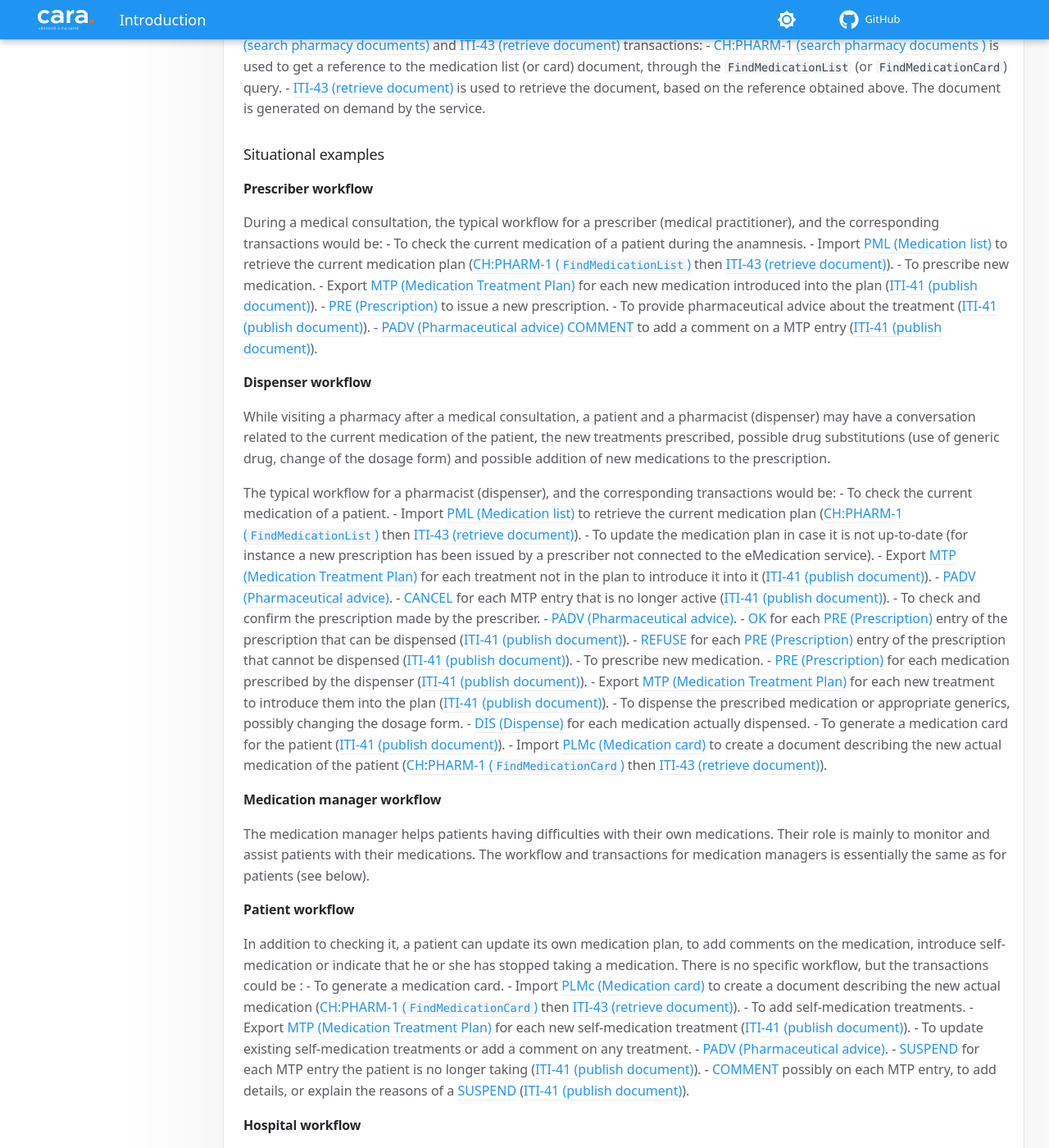
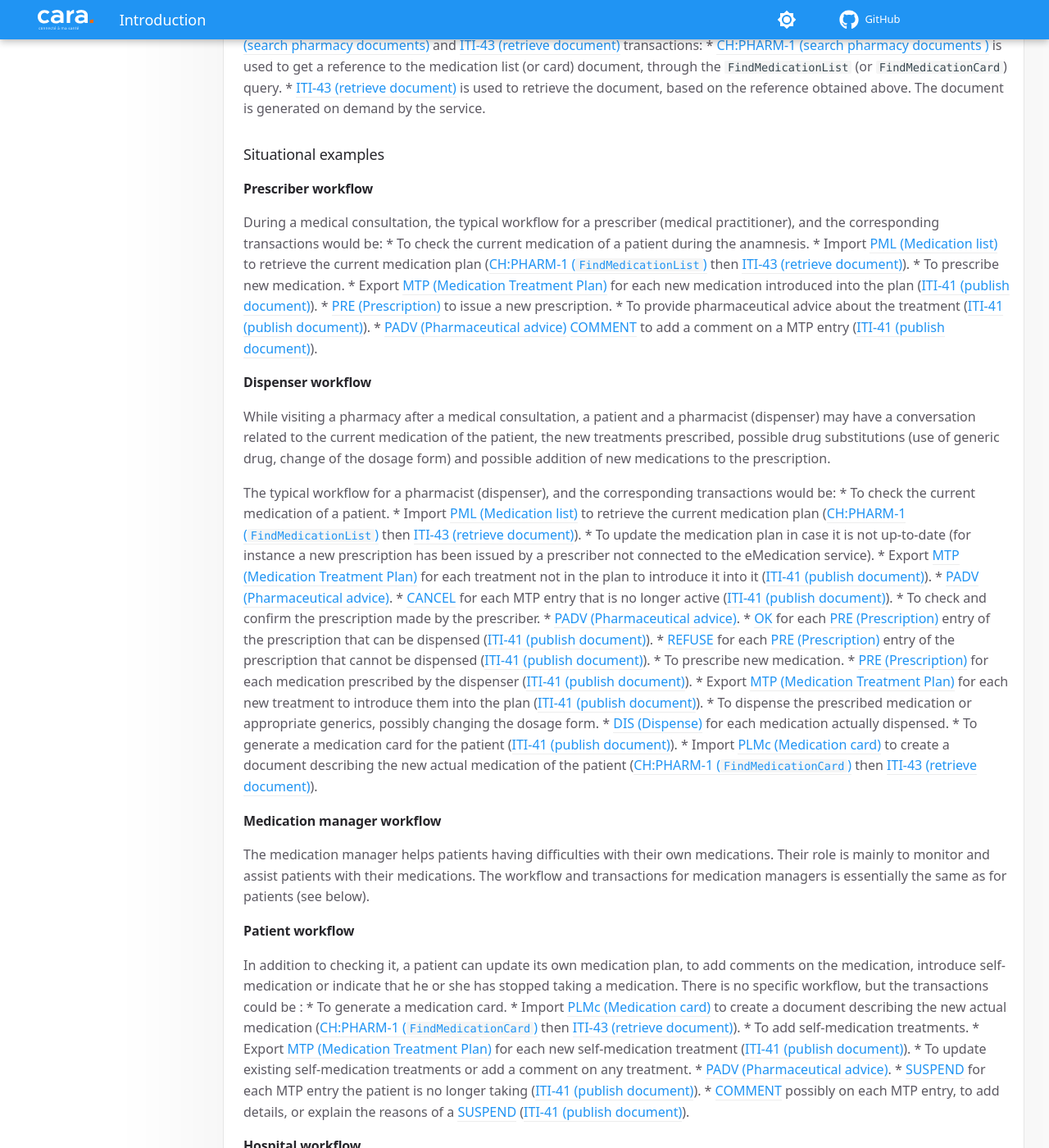
Before and after one commit to CARA-ch/emed-service-guide, an MkDocs documentation site: the page built from docs/workflows/index.md, in a window 1280 px wide and 1400 px high, scrolled down 744 px. Shown: the whole window at 82% size. Built offline with MkDocs 1.6.1 and Material for MkDocs 9.7.7, drawn with Linux system fonts in a browser that asks for light colours; comment, search, counter and statistics services are not loaded; some of the changed text lies outside the part shown.

````diff
--- a/docs/workflows/index.md
+++ b/docs/workflows/index.md
@@ -6,89 +6,89 @@ For each situation, and corresponding types of eMedication service clients, it d
 A detailed documentation on the documents is available on the [ch-emed-epr FHIR implementation guide (IG)](https://build.fhir.org/ig/CARA-ch/ch-emed-epr/index.html).
 
 The supported documents are:
-- MTP (Medication Treatment Plan) [IHE Definition](https://www.ihe.net/uploadedFiles/Documents/Pharmacy/IHE_Pharmacy_Suppl_MTP.pdf) - [ch-emed-epr IG](https://build.fhir.org/ig/CARA-ch/ch-emed-epr/document_mtp.html): introducing a treatment in the plan.
-- PRE (Prescription) [IHE Definition](https://www.ihe.net/uploadedFiles/Documents/Pharmacy/IHE_Pharmacy_Suppl_PRE.pdf) - [ch-emed-epr IG](https://build.fhir.org/ig/CARA-ch/ch-emed-epr/document_pre.html): prescribing a medication.
-- DIS (Dispense) [IHE Definition](https://www.ihe.net/uploadedFiles/Documents/Pharmacy/IHE_Pharmacy_Suppl_DIS.pdf) - [ch-emed-epr IG](https://build.fhir.org/ig/CARA-ch/ch-emed-epr/document_dis.html): dispensing a medication.
-- PADV (Pharmaceutical advice) [IHE Definition](https://www.ihe.net/uploadedFiles/Documents/Pharmacy/IHE_Pharmacy_Suppl_PADV.pdf) - [ch-emed-epr IG](https://build.fhir.org/ig/CARA-ch/ch-emed-epr/document_padv.html): modifying the state of the treatment or adding a comment.
-- PML (Medication list) [IHE Definition](https://www.ihe.net/uploadedFiles/Documents/Pharmacy/IHE_Pharmacy_Suppl_PML.pdf) - [ch-emed-epr IG](https://build.fhir.org/ig/CARA-ch/ch-emed-epr/document_pml.html): listing multiple medication entries in a single document. This document can only be retrieved from the medication service. It is not possible to publish it.
-- PMLc (Medication card) [IHE Definition](https://www.ihe.net/uploadedFiles/Documents/Pharmacy/IHE_Pharmacy_Suppl_PML.pdf) - [ch-emed-epr IG](https://build.fhir.org/ig/CARA-ch/ch-emed-epr/document_pmlc.html): listing the on-going treatments in an aggregated form. This document can only be retrieved from the medication service. It is not possible to publish it.
+* MTP (Medication Treatment Plan) [IHE Definition](https://www.ihe.net/uploadedFiles/Documents/Pharmacy/IHE_Pharmacy_Suppl_MTP.pdf) - [ch-emed-epr IG](https://build.fhir.org/ig/CARA-ch/ch-emed-epr/document_mtp.html): introducing a treatment in the plan.
+* PRE (Prescription) [IHE Definition](https://www.ihe.net/uploadedFiles/Documents/Pharmacy/IHE_Pharmacy_Suppl_PRE.pdf) - [ch-emed-epr IG](https://build.fhir.org/ig/CARA-ch/ch-emed-epr/document_pre.html): prescribing a medication.
+* DIS (Dispense) [IHE Definition](https://www.ihe.net/uploadedFiles/Documents/Pharmacy/IHE_Pharmacy_Suppl_DIS.pdf) - [ch-emed-epr IG](https://build.fhir.org/ig/CARA-ch/ch-emed-epr/document_dis.html): dispensing a medication.
+* PADV (Pharmaceutical advice) [IHE Definition](https://www.ihe.net/uploadedFiles/Documents/Pharmacy/IHE_Pharmacy_Suppl_PADV.pdf) - [ch-emed-epr IG](https://build.fhir.org/ig/CARA-ch/ch-emed-epr/document_padv.html): modifying the state of the treatment or adding a comment.
+* PML (Medication list) [IHE Definition](https://www.ihe.net/uploadedFiles/Documents/Pharmacy/IHE_Pharmacy_Suppl_PML.pdf) - [ch-emed-epr IG](https://build.fhir.org/ig/CARA-ch/ch-emed-epr/document_pml.html): listing multiple medication entries in a single document. This document can only be retrieved from the medication service. It is not possible to publish it.
+* PMLc (Medication card) [IHE Definition](https://www.ihe.net/uploadedFiles/Documents/Pharmacy/IHE_Pharmacy_Suppl_PML.pdf) - [ch-emed-epr IG](https://build.fhir.org/ig/CARA-ch/ch-emed-epr/document_pmlc.html): listing the on-going treatments in an aggregated form. This document can only be retrieved from the medication service. It is not possible to publish it.
 
 ## Workflows
 ### Exchanging documents
 Interacting with the eMedication service essentially comes down to:
-- Publishing documents ([MTP (Medication Treatment Plan)](https://build.fhir.org/ig/CARA-ch/ch-emed-epr/document_mtp.html), [PRE (Prescription)](https://build.fhir.org/ig/CARA-ch/ch-emed-epr/document_pre.html), [DIS (Dispense)](https://build.fhir.org/ig/CARA-ch/ch-emed-epr/document_dis.html), [PADV (Pharmaceutical advice)](https://build.fhir.org/ig/CARA-ch/ch-emed-epr/document_padv.html)), with the [ITI-41 (publish document)](transactions/iti41.md) transaction.
-- Retrieving the medication list ([PML (Medication list)](https://build.fhir.org/ig/CARA-ch/ch-emed-epr/document_pml.html)), or card ([PMLc (Medication card)](https://build.fhir.org/ig/CARA-ch/ch-emed-epr/document_pmlc.html)), with a combination of [CH:PHARM-1 (search pharmacy documents)](transactions/chpharm1.md) and [ITI-43 (retrieve document)](transactions/iti43.md) transactions:
-    - [CH:PHARM-1 (search pharmacy documents )](transactions/chpharm1.md) is used to get a reference to the medication list (or card) document, through the ```FindMedicationList``` (or ```FindMedicationCard```) query.
-    - [ITI-43 (retrieve document)](transactions/iti43.md) is used to retrieve the document, based on the reference obtained above. The document is generated on demand by the service.
+* Publishing documents ([MTP (Medication Treatment Plan)](https://build.fhir.org/ig/CARA-ch/ch-emed-epr/document_mtp.html), [PRE (Prescription)](https://build.fhir.org/ig/CARA-ch/ch-emed-epr/document_pre.html), [DIS (Dispense)](https://build.fhir.org/ig/CARA-ch/ch-emed-epr/document_dis.html), [PADV (Pharmaceutical advice)](https://build.fhir.org/ig/CARA-ch/ch-emed-epr/document_padv.html)), with the [ITI-41 (publish document)](transactions/iti41.md) transaction.
+* Retrieving the medication list ([PML (Medication list)](https://build.fhir.org/ig/CARA-ch/ch-emed-epr/document_pml.html)), or card ([PMLc (Medication card)](https://build.fhir.org/ig/CARA-ch/ch-emed-epr/document_pmlc.html)), with a combination of [CH:PHARM-1 (search pharmacy documents)](transactions/chpharm1.md) and [ITI-43 (retrieve document)](transactions/iti43.md) transactions:
+    * [CH:PHARM-1 (search pharmacy documents )](transactions/chpharm1.md) is used to get a reference to the medication list (or card) document, through the ```FindMedicationList``` (or ```FindMedicationCard```) query.
+    * [ITI-43 (retrieve document)](transactions/iti43.md) is used to retrieve the document, based on the reference obtained above. The document is generated on demand by the service.
 
 ### Situational examples
 #### Prescriber workflow
 During a medical consultation, the typical workflow for a prescriber (medical practitioner), and the corresponding transactions would be:
-- To check the current medication of a patient during the anamnesis.
-  - Import [PML (Medication list)](https://build.fhir.org/ig/CARA-ch/ch-emed-epr/document_pml.html) to retrieve the current medication plan ([CH:PHARM-1 (```FindMedicationList```)](transactions/chpharm1.md) then [ITI-43 (retrieve document)](transactions/iti43.md)).
-- To prescribe new medication.
-  - Export [MTP (Medication Treatment Plan)](https://build.fhir.org/ig/CARA-ch/ch-emed-epr/document_mtp.html) for each new medication introduced into the plan ([ITI-41 (publish document)](transactions/iti41.md)).
-  - [PRE (Prescription)](https://build.fhir.org/ig/CARA-ch/ch-emed-epr/document_pre.html) to issue a new prescription.
-- To provide pharmaceutical advice about the treatment ([ITI-41 (publish document)](transactions/iti41.md)).
-  - [PADV (Pharmaceutical advice)](https://build.fhir.org/ig/CARA-ch/ch-emed-epr/document_padv.html) [COMMENT](https://build.fhir.org/ig/CARA-ch/ch-emed-epr/document_padv.html#padv-comment) to add a comment on a MTP entry ([ITI-41 (publish document)](transactions/iti41.md)).
+* To check the current medication of a patient during the anamnesis.
+  * Import [PML (Medication list)](https://build.fhir.org/ig/CARA-ch/ch-emed-epr/document_pml.html) to retrieve the current medication plan ([CH:PHARM-1 (```FindMedicationList```)](transactions/chpharm1.md) then [ITI-43 (retrieve document)](transactions/iti43.md)).
+* To prescribe new medication.
+  * Export [MTP (Medication Treatment Plan)](https://build.fhir.org/ig/CARA-ch/ch-emed-epr/document_mtp.html) for each new medication introduced into the plan ([ITI-41 (publish document)](transactions/iti41.md)).
+  * [PRE (Prescription)](https://build.fhir.org/ig/CARA-ch/ch-emed-epr/document_pre.html) to issue a new prescription.
+* To provide pharmaceutical advice about the treatment ([ITI-41 (publish document)](transactions/iti41.md)).
+  * [PADV (Pharmaceutical advice)](https://build.fhir.org/ig/CARA-ch/ch-emed-epr/document_padv.html) [COMMENT](https://build.fhir.org/ig/CARA-ch/ch-emed-epr/document_padv.html#padv-comment) to add a comment on a MTP entry ([ITI-41 (publish document)](transactions/iti41.md)).
 
 #### Dispenser workflow
 While visiting a pharmacy after a medical consultation, a patient and a pharmacist (dispenser) may have a conversation related to the current medication of the patient, the new treatments prescribed, possible drug substitutions (use of generic drug, change of the dosage form) and possible addition of new medications to the prescription.
 
 The typical workflow for a pharmacist (dispenser), and the corresponding transactions would be:
-- To check the current medication of a patient.
-  - Import [PML (Medication list)](https://build.fhir.org/ig/CARA-ch/ch-emed-epr/document_pml.html) to retrieve the current medication plan ([CH:PHARM-1 (```FindMedicationList```)](transactions/chpharm1.md) then [ITI-43 (retrieve document)](transactions/iti43.md)).
-- To update the medication plan in case it is not up-to-date (for instance a new prescription has been issued by a prescriber not connected to the eMedication service).
-  - Export [MTP (Medication Treatment Plan)](https://build.fhir.org/ig/CARA-ch/ch-emed-epr/document_mtp.html) for each treatment not in the plan to introduce it into it ([ITI-41 (publish document)](transactions/iti41.md)).
-  - [PADV (Pharmaceutical advice)](https://build.fhir.org/ig/CARA-ch/ch-emed-epr/document_padv.html).
-    - [CANCEL](https://build.fhir.org/ig/CARA-ch/ch-emed-epr/document_padv.html#padv-cancel) for each MTP entry that is no longer active ([ITI-41 (publish document)](transactions/iti41.md)).
-- To check and confirm the prescription made by the prescriber.
-  - [PADV (Pharmaceutical advice)](https://build.fhir.org/ig/CARA-ch/ch-emed-epr/document_padv.html).
-    - [OK](https://build.fhir.org/ig/CARA-ch/ch-emed-epr/document_padv.html#padv-ok) for each [PRE (Prescription)](https://build.fhir.org/ig/CARA-ch/ch-emed-epr/document_pre.html) entry of the prescription that can be dispensed ([ITI-41 (publish document)](transactions/iti41.md)).
-    - [REFUSE](https://build.fhir.org/ig/CARA-ch/ch-emed-epr/document_padv.html#padv-refuse) for each [PRE (Prescription)](https://build.fhir.org/ig/CARA-ch/ch-emed-epr/document_pre.html) entry of the prescription that cannot be dispensed ([ITI-41 (publish document)](transactions/iti41.md)).
-- To prescribe new medication.
-  - [PRE (Prescription)](https://build.fhir.org/ig/CARA-ch/ch-emed-epr/document_pre.html) for each medication prescribed by the dispenser ([ITI-41 (publish document)](transactions/iti41.md)).
-  - Export [MTP (Medication Treatment Plan)](https://build.fhir.org/ig/CARA-ch/ch-emed-epr/document_mtp.html) for each new treatment to introduce them into the plan ([ITI-41 (publish document)](transactions/iti41.md)).
-- To dispense the prescribed medication or appropriate generics, possibly changing the dosage form.
-  - [DIS (Dispense)](https://build.fhir.org/ig/CARA-ch/ch-emed-epr/document_dis.html) for each medication actually dispensed.
-- To generate a medication card for the patient ([ITI-41 (publish document)](transactions/iti41.md)).
-  - Import [PLMc (Medication card)](https://build.fhir.org/ig/CARA-ch/ch-emed-epr/document_pmlc.html) to create a document describing the new actual medication of the patient ([CH:PHARM-1 (```FindMedicationCard```)](transactions/chpharm1.md) then [ITI-43 (retrieve document)](transactions/iti43.md)).
+* To check the current medication of a patient.
+  * Import [PML (Medication list)](https://build.fhir.org/ig/CARA-ch/ch-emed-epr/document_pml.html) to retrieve the current medication plan ([CH:PHARM-1 (```FindMedicationList```)](transactions/chpharm1.md) then [ITI-43 (retrieve document)](transactions/iti43.md)).
+* To update the medication plan in case it is not up-to-date (for instance a new prescription has been issued by a prescriber not connected to the eMedication service).
+  * Export [MTP (Medication Treatment Plan)](https://build.fhir.org/ig/CARA-ch/ch-emed-epr/document_mtp.html) for each treatment not in the plan to introduce it into it ([ITI-41 (publish document)](transactions/iti41.md)).
+  * [PADV (Pharmaceutical advice)](https://build.fhir.org/ig/CARA-ch/ch-emed-epr/document_padv.html).
+    * [CANCEL](https://build.fhir.org/ig/CARA-ch/ch-emed-epr/document_padv.html#padv-cancel) for each MTP entry that is no longer active ([ITI-41 (publish document)](transactions/iti41.md)).
+* To check and confirm the prescription made by the prescriber.
+  * [PADV (Pharmaceutical advice)](https://build.fhir.org/ig/CARA-ch/ch-emed-epr/document_padv.html).
+    * [OK](https://build.fhir.org/ig/CARA-ch/ch-emed-epr/document_padv.html#padv-ok) for each [PRE (Prescription)](https://build.fhir.org/ig/CARA-ch/ch-emed-epr/document_pre.html) entry of the prescription that can be dispensed ([ITI-41 (publish document)](transactions/iti41.md)).
+    * [REFUSE](https://build.fhir.org/ig/CARA-ch/ch-emed-epr/document_padv.html#padv-refuse) for each [PRE (Prescription)](https://build.fhir.org/ig/CARA-ch/ch-emed-epr/document_pre.html) entry of the prescription that cannot be dispensed ([ITI-41 (publish document)](transactions/iti41.md)).
+* To prescribe new medication.
+  * [PRE (Prescription)](https://build.fhir.org/ig/CARA-ch/ch-emed-epr/document_pre.html) for each medication prescribed by the dispenser ([ITI-41 (publish document)](transactions/iti41.md)).
+  * Export [MTP (Medication Treatment Plan)](https://build.fhir.org/ig/CARA-ch/ch-emed-epr/document_mtp.html) for each new treatment to introduce them into the plan ([ITI-41 (publish document)](transactions/iti41.md)).
+* To dispense the prescribed medication or appropriate generics, possibly changing the dosage form.
+  * [DIS (Dispense)](https://build.fhir.org/ig/CARA-ch/ch-emed-epr/document_dis.html) for each medication actually dispensed.
+* To generate a medication card for the patient ([ITI-41 (publish document)](transactions/iti41.md)).
+  * Import [PLMc (Medication card)](https://build.fhir.org/ig/CARA-ch/ch-emed-epr/document_pmlc.html) to create a document describing the new actual medication of the patient ([CH:PHARM-1 (```FindMedicationCard```)](transactions/chpharm1.md) then [ITI-43 (retrieve document)](transactions/iti43.md)).
 
 #### Medication manager workflow
 The medication manager helps patients having difficulties with their own medications. Their role is mainly to monitor and assist patients with their medications. The workflow and transactions for medication managers is essentially the same as for patients (see below).
 
 #### Patient workflow
 In addition to checking it, a patient can update its own medication plan, to add comments on the medication, introduce self-medication or indicate that he or she has stopped taking a medication. There is no specific workflow, but the transactions could be :
-- To generate a medication card.
-  - Import [PLMc (Medication card)](https://build.fhir.org/ig/CARA-ch/ch-emed-epr/document_pmlc.html) to create a document describing the new actual medication ([CH:PHARM-1 (```FindMedicationCard```)](transactions/chpharm1.md) then [ITI-43 (retrieve document)](transactions/iti43.md)).
-- To add self-medication treatments.
-  - Export [MTP (Medication Treatment Plan)](https://build.fhir.org/ig/CARA-ch/ch-emed-epr/document_mtp.html) for each new self-medication treatment ([ITI-41 (publish document)](transactions/iti41.md)).
-- To update existing self-medication treatments or add a comment on any treatment.
-  - [PADV (Pharmaceutical advice)](https://build.fhir.org/ig/CARA-ch/ch-emed-epr/document_padv.html).
-    - [SUSPEND](https://build.fhir.org/ig/CARA-ch/ch-emed-epr/document_padv.html#padv-suspend) for each MTP entry the patient is no longer taking ([ITI-41 (publish document)](transactions/iti41.md)).
-    - [COMMENT](https://build.fhir.org/ig/CARA-ch/ch-emed-epr/document_padv.html#padv-comment) possibly on each MTP entry, to add details, or explain the reasons of a [SUSPEND](https://build.fhir.org/ig/CARA-ch/ch-emed-epr/document_padv.html#padv-suspend) ([ITI-41 (publish document)](transactions/iti41.md)).
+* To generate a medication card.
+  * Import [PLMc (Medication card)](https://build.fhir.org/ig/CARA-ch/ch-emed-epr/document_pmlc.html) to create a document describing the new actual medication ([CH:PHARM-1 (```FindMedicationCard```)](transactions/chpharm1.md) then [ITI-43 (retrieve document)](transactions/iti43.md)).
+* To add self-medication treatments.
+  * Export [MTP (Medication Treatment Plan)](https://build.fhir.org/ig/CARA-ch/ch-emed-epr/document_mtp.html) for each new self-medication treatment ([ITI-41 (publish document)](transactions/iti41.md)).
+* To update existing self-medication treatments or add a comment on any treatment.
+  * [PADV (Pharmaceutical advice)](https://build.fhir.org/ig/CARA-ch/ch-emed-epr/document_padv.html).
+    * [SUSPEND](https://build.fhir.org/ig/CARA-ch/ch-emed-epr/document_padv.html#padv-suspend) for each MTP entry the patient is no longer taking ([ITI-41 (publish document)](transactions/iti41.md)).
+    * [COMMENT](https://build.fhir.org/ig/CARA-ch/ch-emed-epr/document_padv.html#padv-comment) possibly on each MTP entry, to add details, or explain the reasons of a [SUSPEND](https://build.fhir.org/ig/CARA-ch/ch-emed-epr/document_padv.html#padv-suspend) ([ITI-41 (publish document)](transactions/iti41.md)).
 
 #### Hospital workflow
 During a visit at a hospital, the medication is handled by the hospital's information system. Interactions with the e-medication service typically happen at admission and release.
 ##### Admission
 The typical workflow at admission, and the corresponding transactions would be:
-- To check the current medication of a patient.
-  - Import [PML (Medication list)](https://build.fhir.org/ig/CARA-ch/ch-emed-epr/document_pml.html) to retrieve the current medication plan ([CH:PHARM-1 (```FindMedicationList```)](transactions/chpharm1.md) then [ITI-43 (retrieve document)](transactions/iti43.md)).
-- To update the medication plan in case it is not up-to-date (for instance a new prescription has been issued by a prescriber not connected to the eMedication service) ([ITI-41 (publish document)](transactions/iti41.md)).
-  - Export [MTP (Medication Treatment Plan)](https://build.fhir.org/ig/CARA-ch/ch-emed-epr/document_mtp.html) for each  treatment not in the plan to introduce it into it ([ITI-41 (publish document)](transactions/iti41.md)).
-  - [PADV (Pharmaceutical advice)](https://build.fhir.org/ig/CARA-ch/ch-emed-epr/document_padv.html).
-    - [CANCEL](document_padv.html#padv-cancel) for each MTP entry that is no longer active ([ITI-41 (publish document)](transactions/iti41.md)).
-    - [SUSPEND](https://build.fhir.org/ig/CARA-ch/ch-emed-epr/document_padv.html#padv-suspend) for each MTP entry that should be suspended ([ITI-41 (publish document)](transactions/iti41.md)).
+* To check the current medication of a patient.
+  * Import [PML (Medication list)](https://build.fhir.org/ig/CARA-ch/ch-emed-epr/document_pml.html) to retrieve the current medication plan ([CH:PHARM-1 (```FindMedicationList```)](transactions/chpharm1.md) then [ITI-43 (retrieve document)](transactions/iti43.md)).
+* To update the medication plan in case it is not up-to-date (for instance a new prescription has been issued by a prescriber not connected to the eMedication service) ([ITI-41 (publish document)](transactions/iti41.md)).
+  * Export [MTP (Medication Treatment Plan)](https://build.fhir.org/ig/CARA-ch/ch-emed-epr/document_mtp.html) for each  treatment not in the plan to introduce it into it ([ITI-41 (publish document)](transactions/iti41.md)).
+  * [PADV (Pharmaceutical advice)](https://build.fhir.org/ig/CARA-ch/ch-emed-epr/document_padv.html).
+    * [CANCEL](document_padv.html#padv-cancel) for each MTP entry that is no longer active ([ITI-41 (publish document)](transactions/iti41.md)).
+    * [SUSPEND](https://build.fhir.org/ig/CARA-ch/ch-emed-epr/document_padv.html#padv-suspend) for each MTP entry that should be suspended ([ITI-41 (publish document)](transactions/iti41.md)).
 
 ##### Release
 At release, the medication plan might be entierely revised: former medication stopped or altered, new medication introduced. The typical workflow and corresponding transactions would therefore be a combination of:
-- Prescribing new medication.
-  - Export [MTP (Medication Treatment Plan)](https://build.fhir.org/ig/CARA-ch/ch-emed-epr/document_mtp.html) for each new medication introduced into the plan ([ITI-41 (publish document)](transactions/iti41.md)).
-  - [PRE (Prescription)](https://build.fhir.org/ig/CARA-ch/ch-emed-epr/document_pre.html) to issue a new prescription ([ITI-41 (publish document)](transactions/iti41.md)).
-  - [PADV (Pharmaceutical advice)](https://build.fhir.org/ig/CARA-ch/ch-emed-epr/document_padv.html) [COMMENT](https://build.fhir.org/ig/CARA-ch/ch-emed-epr/document_padv.html#padv-comment) possibly on each new MTP entry ([ITI-41 (publish document)](transactions/iti41.md)).
-- Updating former medication
-  - [PADV (Pharmaceutical advice)](https://build.fhir.org/ig/CARA-ch/ch-emed-epr/document_padv.html) [CANCEL](https://build.fhir.org/ig/CARA-ch/ch-emed-epr/document_padv.html#padv-cancel) for each former MTP entry whose treatment should be permanently canceled. ([ITI-41 (publish document)](transactions/iti41.md)).
-  - [PADV (Pharmaceutical advice)](https://build.fhir.org/ig/CARA-ch/ch-emed-epr/document_padv.html) [CHANGE](https://build.fhir.org/ig/CARA-ch/ch-emed-epr/document_padv.html#padv-change) for each former MTP entry that should be updated ([ITI-41 (publish document)](transactions/iti41.md)).
-  - [PADV (Pharmaceutical advice)](https://build.fhir.org/ig/CARA-ch/ch-emed-epr/document_padv.html) [OK](https://build.fhir.org/ig/CARA-ch/ch-emed-epr/document_padv.html#padv-ok) for each former MTP entry whose treatment was suspended and should be now resumed ([ITI-41 (publish document)](transactions/iti41.md)).
-- Generating a medication card for the patient.
-  - Import [PLMc (Medication card)](https://build.fhir.org/ig/CARA-ch/ch-emed-epr/document_pmlc.html) to create a document describing the new actual medication of the patient ([CH:PHARM-1 (```FindMedicationList```)](transactions/chpharm1.md) then [ITI-43 (retrieve document)](transactions/iti43.md)).
+* Prescribing new medication.
+  * Export [MTP (Medication Treatment Plan)](https://build.fhir.org/ig/CARA-ch/ch-emed-epr/document_mtp.html) for each new medication introduced into the plan ([ITI-41 (publish document)](transactions/iti41.md)).
+  * [PRE (Prescription)](https://build.fhir.org/ig/CARA-ch/ch-emed-epr/document_pre.html) to issue a new prescription ([ITI-41 (publish document)](transactions/iti41.md)).
+  * [PADV (Pharmaceutical advice)](https://build.fhir.org/ig/CARA-ch/ch-emed-epr/document_padv.html) [COMMENT](https://build.fhir.org/ig/CARA-ch/ch-emed-epr/document_padv.html#padv-comment) possibly on each new MTP entry ([ITI-41 (publish document)](transactions/iti41.md)).
+* Updating former medication
+  * [PADV (Pharmaceutical advice)](https://build.fhir.org/ig/CARA-ch/ch-emed-epr/document_padv.html) [CANCEL](https://build.fhir.org/ig/CARA-ch/ch-emed-epr/document_padv.html#padv-cancel) for each former MTP entry whose treatment should be permanently canceled. ([ITI-41 (publish document)](transactions/iti41.md)).
+  * [PADV (Pharmaceutical advice)](https://build.fhir.org/ig/CARA-ch/ch-emed-epr/document_padv.html) [CHANGE](https://build.fhir.org/ig/CARA-ch/ch-emed-epr/document_padv.html#padv-change) for each former MTP entry that should be updated ([ITI-41 (publish document)](transactions/iti41.md)).
+  * [PADV (Pharmaceutical advice)](https://build.fhir.org/ig/CARA-ch/ch-emed-epr/document_padv.html) [OK](https://build.fhir.org/ig/CARA-ch/ch-emed-epr/document_padv.html#padv-ok) for each former MTP entry whose treatment was suspended and should be now resumed ([ITI-41 (publish document)](transactions/iti41.md)).
+* Generating a medication card for the patient.
+  * Import [PLMc (Medication card)](https://build.fhir.org/ig/CARA-ch/ch-emed-epr/document_pmlc.html) to create a document describing the new actual medication of the patient ([CH:PHARM-1 (```FindMedicationList```)](transactions/chpharm1.md) then [ITI-43 (retrieve document)](transactions/iti43.md)).
````
